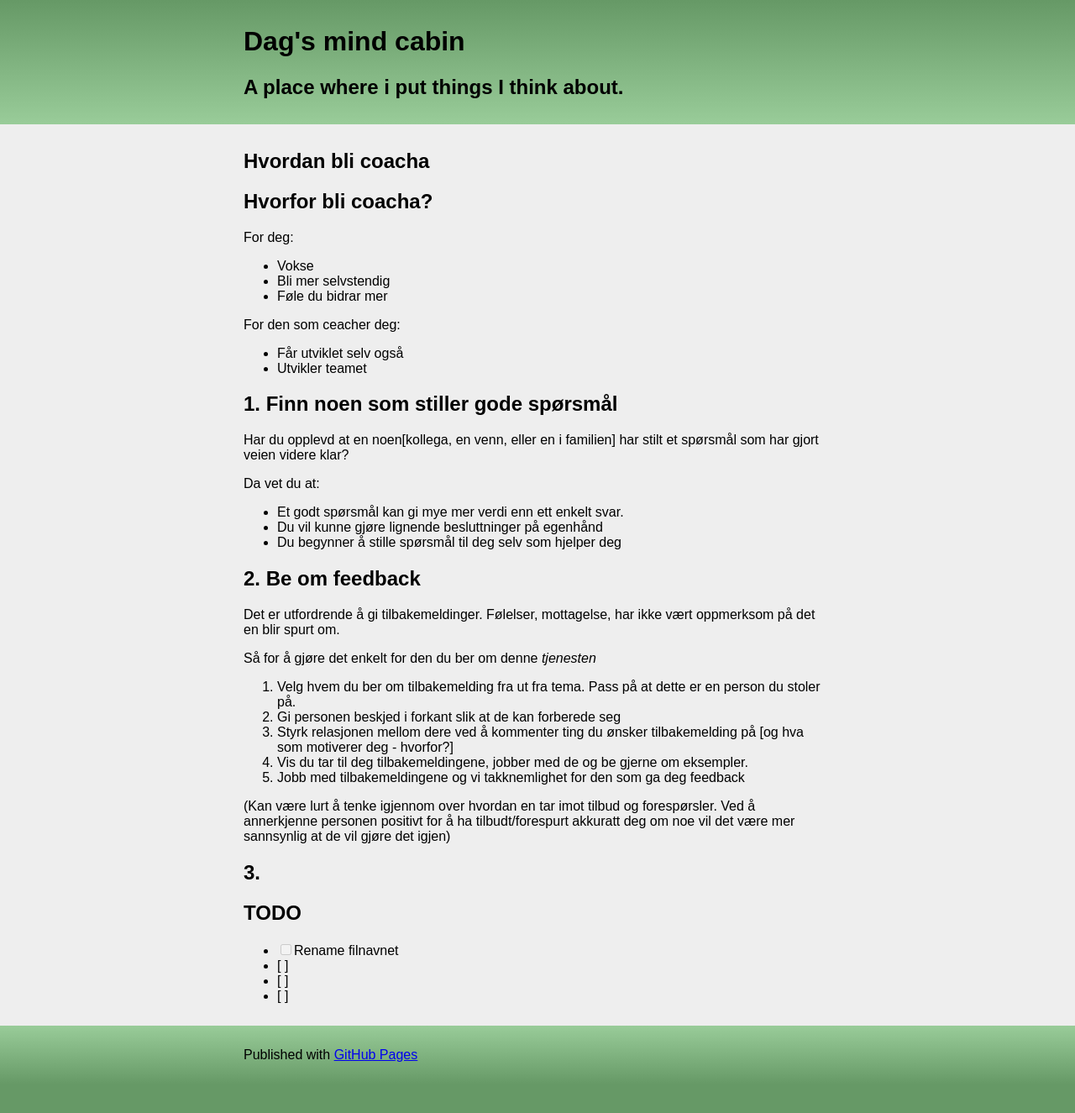
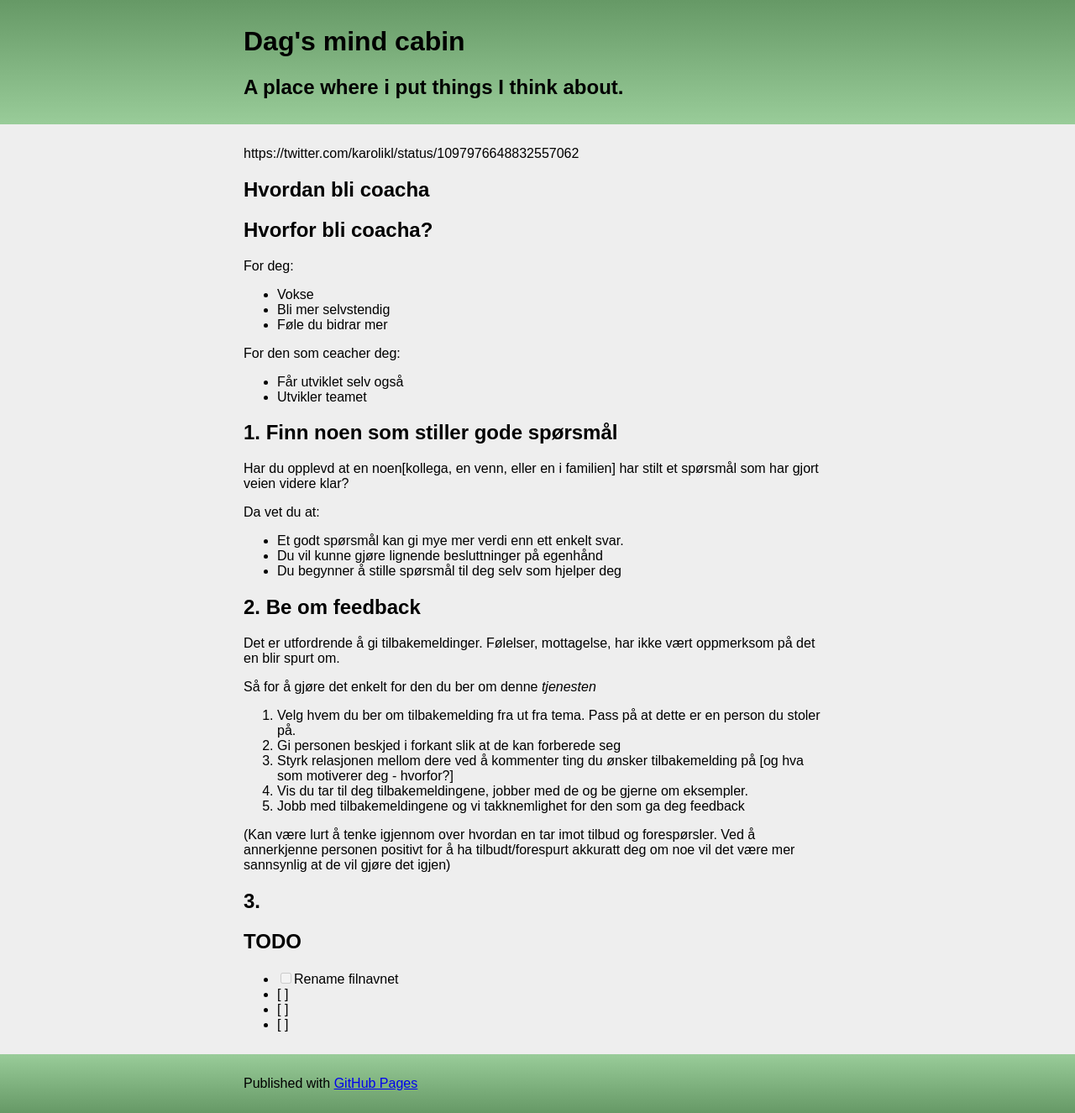
Before and after one commit to dagfs/dagfs.github.io, a Jekyll site: the page built from articles/how-to-be-coached.md, in a window 1280 px wide. Shown: the whole page at 84% size. Built offline with Jekyll 4.4.1, drawn with Linux system fonts in a browser that asks for light colours; our own code applies the rules of GitHub Pages for plain Markdown files; before the commit the page ends 1291 px from its top, so only the background shows below that; some of the changed lines change nothing that is shown.

Commit message:
Update how-to-be-coached.md

```diff
--- a/articles/how-to-be-coached.md
+++ b/articles/how-to-be-coached.md
@@ -1,3 +1,5 @@
+https://twitter.com/karolikl/status/1097976648832557062
+
 # Hvordan bli coacha
 
 ## Hvorfor bli coacha?
```
